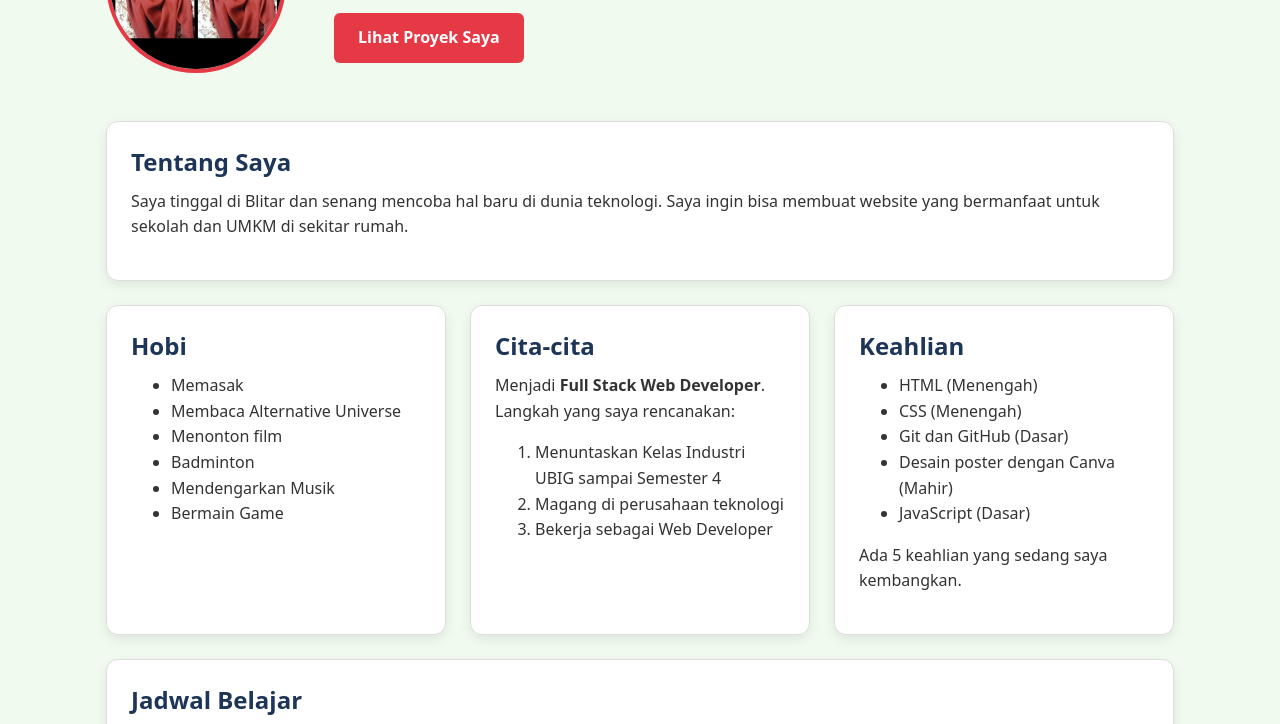
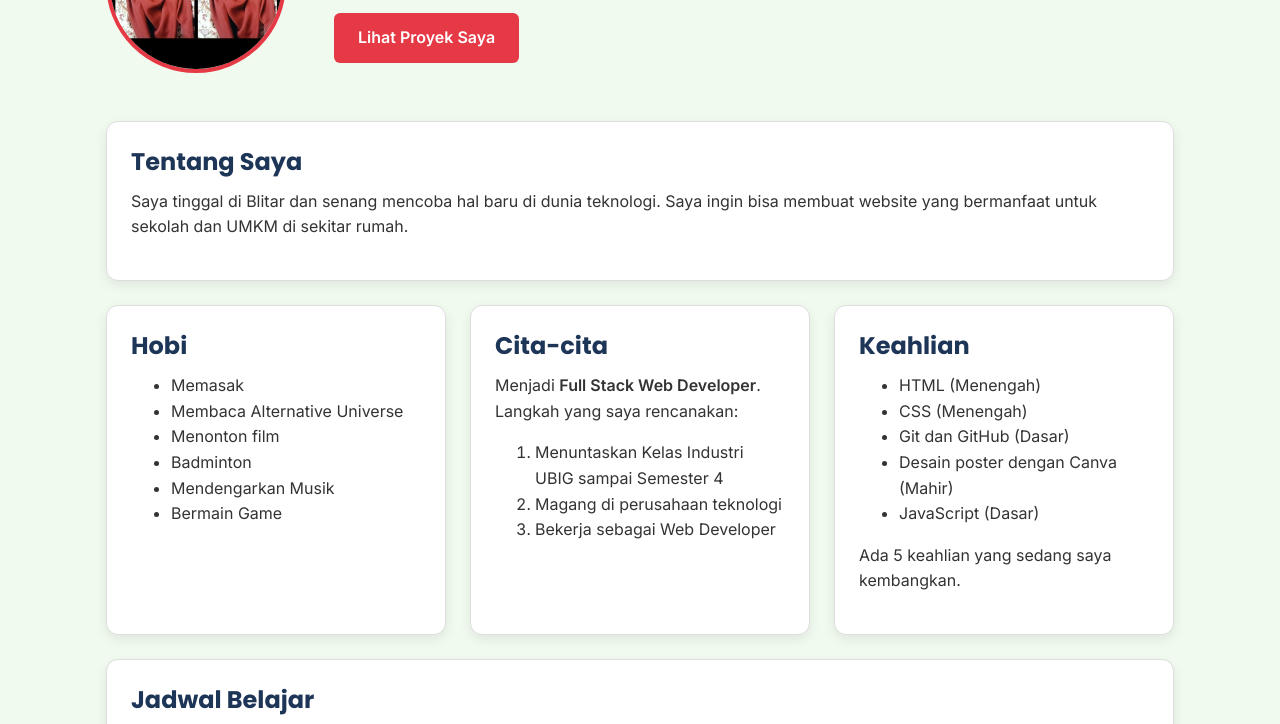
Before and after one commit to cindyvrpl/tugas-rumah, a plain HTML site: page index.html in a window 1280 px wide. Shown: the part 253-977 px from the top of the page. Drawn offline with Linux system fonts and the light colour scheme.

Commit message:
Restore original website fonts

```diff
--- a/css/style.css
+++ b/css/style.css
@@ -16,7 +16,7 @@ img {
 
 /* 2. Dasar halaman: warna dan huruf */
 body {
-  font-family:  system-ui, -apple-system, "Segoe UI", sans-serif;
+  font-family: "Inter", Arial, sans-serif;
   font-size: 1rem;
   line-height: 1.6;
   color: #333333;
@@ -24,7 +24,7 @@ body {
 }
 
 h1, h2, h3 {
-  font-family: system-ui, -apple-system, "Segoe UI", sans-serif;
+  font-family: "Poppins", Arial, sans-serif;
   color: #1D3557;
   line-height: 1.3;
 }
--- a/index.html
+++ b/index.html
@@ -4,7 +4,9 @@
   <meta charset="UTF-8">
   <meta name="viewport" content="width=device-width, initial-scale=1.0">
   <title>Cindy Verlita | Beranda</title>
-
+  <link rel="preconnect" href="https://fonts.googleapis.com">
+  <link rel="preconnect" href="https://fonts.gstatic.com" crossorigin>
+  <link href="https://fonts.googleapis.com/css2?family=Inter:wght@400;600&family=Poppins:wght@600;700&display=swap" rel="stylesheet">
   <link rel="stylesheet" href="css/style.css">
   <script src="js/main.js" defer></script>
 </head>
```
